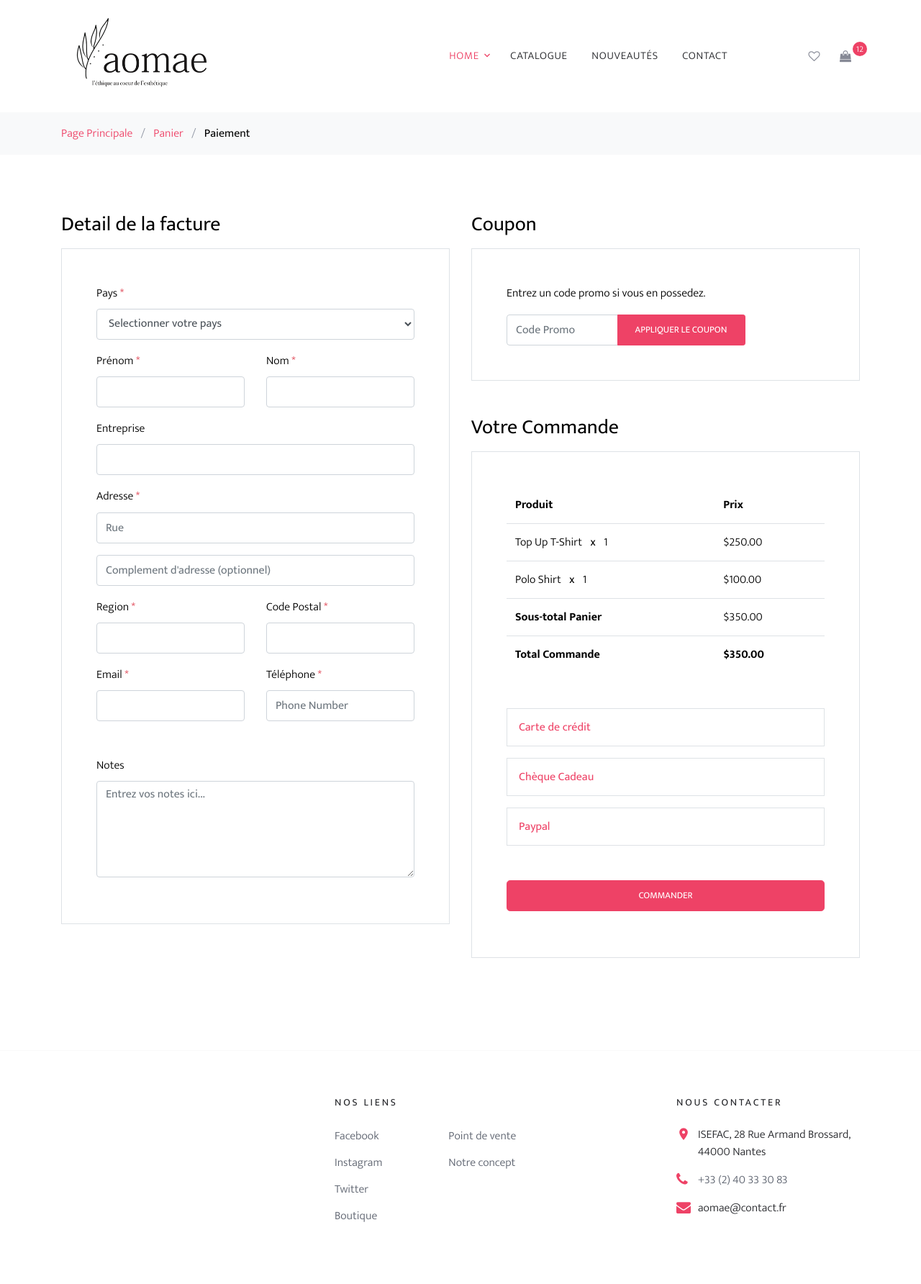
After one commit to maximecroteau/AOMAE, a Django app: page /checkout in a window 1280 px wide. The commit adds this page. Shown: the whole page at 72% size. Run offline with Django 3.2, Linux system fonts and the light colour scheme; some libraries are stand-ins or nearby versions; some web fonts are replaced.

Commit message:
add and translate checkout/ty

```diff
--- a/aomae/templates/cart.html
+++ b/aomae/templates/cart.html
@@ -130,7 +130,7 @@
 
                 <div class="row">
                   <div class="col-md-12">
-                    <button class="btn btn-primary btn-lg btn-block" onclick="window.location='checkout.html'">Procéder au paiement</button>
+                    <button class="btn btn-primary btn-lg btn-block" onclick="window.location='{% url 'checkout' %}'">Procéder au paiement</button>
                   </div>
                 </div>
               </div>
--- /dev/null
+++ b/aomae/templates/checkout.html
@@ -0,0 +1,189 @@
+{% extends 'base.html' %}
+{%  load static %}
+
+  {% block body %}
+    <div class="bg-light py-3">
+      <div class="container">
+        <div class="row">
+          <div class="col-md-12 mb-0"><a href="{% url 'index' %}">Page Principale</a> <span class="mx-2 mb-0">/</span> <a href="{% url 'cart' %}">Panier</a> <span class="mx-2 mb-0">/</span> <strong class="text-black">Paiement</strong></div>
+        </div>
+      </div>
+    </div>
+
+    <div class="site-section">
+      <div class="container">
+{#        <div class="row mb-5">#}
+{#          <div class="col-md-12">#}
+{#            <div class="border p-4 rounded" role="alert">#}
+{#              Returning customer? <a href="#">Click here</a> to login#}
+{#            </div>#}
+{#          </div>#}
+{#        </div>#}
+        <div class="row">
+          <div class="col-md-6 mb-5 mb-md-0">
+            <h2 class="h3 mb-3 text-black">Detail de la facture</h2>
+            <div class="p-3 p-lg-5 border">
+              <div class="form-group">
+                <label for="c_country" class="text-black">Pays <span class="text-danger">*</span></label>
+                <select id="c_country" class="form-control">
+                  <option value="1">Selectionner votre pays</option>
+                  <option value="2">France</option>
+                  <option value="3">Allemagne</option>
+                  <option value="4">Italie</option>
+                  <option value="5">Espagne</option>
+                  <option value="6">Chypre</option>
+                  <option value="7">Etats-Unis</option>
+                  <option value="8">Angleterre</option>
+                </select>
+              </div>
+              <div class="form-group row">
+                <div class="col-md-6">
+                  <label for="c_fname" class="text-black">Prénom <span class="text-danger">*</span></label>
+                  <input type="text" class="form-control" id="c_fname" name="c_fname">
+                </div>
+                <div class="col-md-6">
+                  <label for="c_lname" class="text-black">Nom <span class="text-danger">*</span></label>
+                  <input type="text" class="form-control" id="c_lname" name="c_lname">
+                </div>
+              </div>
+
+              <div class="form-group row">
+                <div class="col-md-12">
+                  <label for="c_companyname" class="text-black">Entreprise </label>
+                  <input type="text" class="form-control" id="c_companyname" name="c_companyname">
+                </div>
+              </div>
+
+              <div class="form-group row">
+                <div class="col-md-12">
+                  <label for="c_address" class="text-black">Adresse <span class="text-danger">*</span></label>
+                  <input type="text" class="form-control" id="c_address" name="c_address" placeholder="Rue">
+                </div>
+              </div>
+
+              <div class="form-group">
+                <input type="text" class="form-control" placeholder="Complement d'adresse (optionnel)">
+              </div>
+
+              <div class="form-group row">
+                <div class="col-md-6">
+                  <label for="c_state_country" class="text-black">Region <span class="text-danger">*</span></label>
+                  <input type="text" class="form-control" id="c_state_country" name="c_state_country">
+                </div>
+                <div class="col-md-6">
+                  <label for="c_postal_zip" class="text-black">Code Postal <span class="text-danger">*</span></label>
+                  <input type="text" class="form-control" id="c_postal_zip" name="c_postal_zip">
+                </div>
+              </div>
+
+              <div class="form-group row mb-5">
+                <div class="col-md-6">
+                  <label for="c_email_address" class="text-black">Email <span class="text-danger">*</span></label>
+                  <input type="text" class="form-control" id="c_email_address" name="c_email_address">
+                </div>
+                <div class="col-md-6">
+                  <label for="c_phone" class="text-black">Téléphone <span class="text-danger">*</span></label>
+                  <input type="text" class="form-control" id="c_phone" name="c_phone" placeholder="Phone Number">
+                </div>
+              </div>
+
+              <div class="form-group">
+                <label for="c_order_notes" class="text-black">Notes</label>
+                <textarea name="c_order_notes" id="c_order_notes" cols="30" rows="5" class="form-control" placeholder="Entrez vos notes ici..."></textarea>
+              </div>
+
+            </div>
+          </div>
+          <div class="col-md-6">
+
+            <div class="row mb-5">
+              <div class="col-md-12">
+                <h2 class="h3 mb-3 text-black">Coupon</h2>
+                <div class="p-3 p-lg-5 border">
+
+                  <label for="c_code" class="text-black mb-3">Entrez un code promo si vous en possedez.</label>
+                  <div class="input-group w-75">
+                    <input type="text" class="form-control" id="c_code" placeholder="Code Promo" aria-label="Coupon Code" aria-describedby="button-addon2">
+                    <div class="input-group-append">
+                      <button class="btn btn-primary btn-sm px-4" type="button" id="button-addon2">Appliquer le coupon</button>
+                    </div>
+                  </div>
+
+                </div>
+              </div>
+            </div>
+
+            <div class="row mb-5">
+              <div class="col-md-12">
+                <h2 class="h3 mb-3 text-black">Votre Commande</h2>
+                <div class="p-3 p-lg-5 border">
+                  <table class="table site-block-order-table mb-5">
+                    <thead>
+                      <th>Produit</th>
+                      <th>Prix</th>
+                    </thead>
+                    <tbody>
+                      <tr>
+                        <td>Top Up T-Shirt <strong class="mx-2">x</strong> 1</td>
+                        <td>$250.00</td>
+                      </tr>
+                      <tr>
+                        <td>Polo Shirt <strong class="mx-2">x</strong>   1</td>
+                        <td>$100.00</td>
+                      </tr>
+                      <tr>
+                        <td class="text-black font-weight-bold"><strong>Sous-total Panier</strong></td>
+                        <td class="text-black">$350.00</td>
+                      </tr>
+                      <tr>
+                        <td class="text-black font-weight-bold"><strong>Total Commande</strong></td>
+                        <td class="text-black font-weight-bold"><strong>$350.00</strong></td>
+                      </tr>
+                    </tbody>
+                  </table>
+
+                  <div class="border p-3 mb-3">
+                    <h3 class="h6 mb-0"><a class="d-block" data-toggle="collapse" href="#collapsebank" role="button" aria-expanded="false" aria-controls="collapsebank">Carte de crédit</a></h3>
+
+                    <div class="collapse" id="collapsebank">
+                      <div class="py-2">
+                        <p class="mb-0">Cette option de paiement sera bientôt disponible, merci de votre patience.</p>
+                      </div>
+                    </div>
+                  </div>
+
+                  <div class="border p-3 mb-3">
+                    <h3 class="h6 mb-0"><a class="d-block" data-toggle="collapse" href="#collapsecheque" role="button" aria-expanded="false" aria-controls="collapsecheque">Chèque Cadeau</a></h3>
+
+                    <div class="collapse" id="collapsecheque">
+                      <div class="py-2">
+                        <p class="mb-0">Cette option de paiement sera bientôt disponible, merci de votre patience.</p>
+                      </div>
+                    </div>
+                  </div>
+
+                  <div class="border p-3 mb-5">
+                    <h3 class="h6 mb-0"><a class="d-block" data-toggle="collapse" href="#collapsepaypal" role="button" aria-expanded="false" aria-controls="collapsepaypal">Paypal</a></h3>
+
+                    <div class="collapse" id="collapsepaypal">
+                      <div class="py-2">
+                        <p class="mb-0">Cette option de paiement sera bientôt disponible, merci de votre patience.</p>
+                      </div>
+                    </div>
+                  </div>
+
+                  <div class="form-group">
+                    <button class="btn btn-primary btn-lg btn-block" onclick="window.location='{% url 'thankyou' %}'">COMMANDER</button>
+                  </div>
+
+                </div>
+              </div>
+            </div>
+
+          </div>
+        </div>
+        <!-- </form> -->
+      </div>
+    </div>
+
+    {% endblock %}
--- a/aomae/urls.py
+++ b/aomae/urls.py
@@ -6,4 +6,6 @@ urlpatterns = [
     path('shop', views.shop, name='shop'),
     path('contact', views.contact, name='contact'),
     path('cart', views.cart, name='cart'),
+    path('checkout', views.checkout, name='checkout'),
+    path('thankyou', views.thankyou, name='thankyou'),
 ]
--- a/aomae/views.py
+++ b/aomae/views.py
@@ -21,3 +21,13 @@ def contact(request):
 def cart(request):
 
     return render(request, 'cart.html')
+
+
+def checkout(request):
+
+    return render(request, 'checkout.html')
+
+
+def thankyou(request):
+
+    return render(request, 'thankyou.html')
--- a/templates/base.html
+++ b/templates/base.html
@@ -61,7 +61,7 @@
             <a href="#" class="icons-btn d-inline-block"><span class="icon-heart-o"></span></a>
             <a href="{% url 'cart'%}" class="icons-btn d-inline-block bag">
               <span class="icon-shopping-bag"></span>
-              <span class="number">2</span>
+              <span class="number">12</span>
             </a>
             <a href="#" class="site-menu-toggle js-menu-toggle ml-3 d-inline-block d-lg-none"><span class="icon-menu"></span></a>
           </div>
```
Also changed, not shown: aomae/templates/thankyou.html (added, +27 -0 lines).
